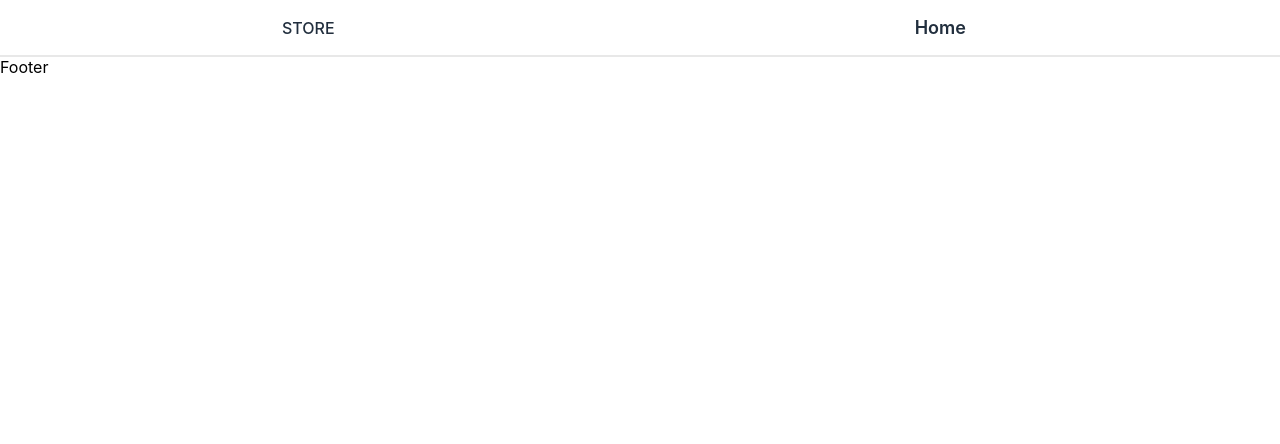
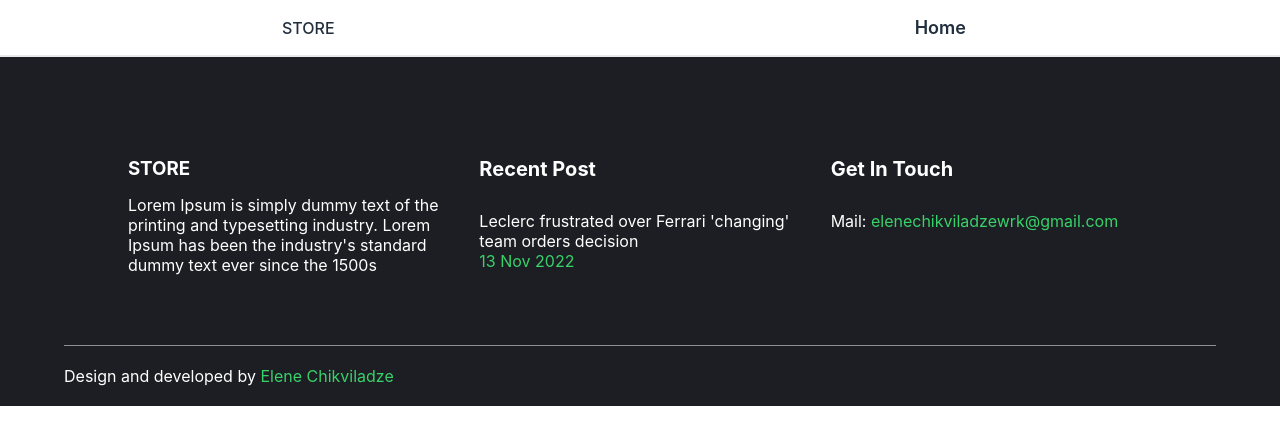
Before and after one commit to elenee/online-shop-fakestoreAPI, a React (Create React App) app: page / in a window 1280 px wide. Before the commit this address had no page. Shown: the top 444 px of the page. Built offline with nearby package versions, Linux system fonts and the light colour scheme.

Commit message:
footer done

```diff
--- /dev/null
+++ b/src/components/footer/Footer.css
@@ -0,0 +1,58 @@
+footer {
+  background-color: #1d1e23;
+  padding: 100px 0 0 0;
+  color: white;
+}
+.grid1 {
+  display: grid;
+  grid-template-columns: repeat(3, 1fr);
+  grid-gap: 30px;
+}
+.container1 {
+  max-width: 80%;
+  margin: auto;
+}
+footer p {
+  margin: 20px 0;
+  color: white;
+}
+footer h2 {
+  font-size: 20px;
+  margin-bottom: 30px;
+}
+footer li {
+  color: white;
+  margin-bottom: 15px;
+}
+footer a {
+  color: white;
+  text-decoration: none;
+}
+footer li::before {
+  content: "";
+  color: #e40613;
+  font-size: 40px;
+  vertical-align: middle;
+  line-height: 10px;
+  margin-right: 20px;
+}
+footer .box p {
+  margin: 0;
+  margin-top: 15px;
+}
+footer span {
+  color: #38d16a;
+  opacity: 1;
+}
+.legal {
+  display: flex;
+  justify-content: space-between;
+  border-top: 1px solid rgba(255, 255, 255, 0.5);
+  margin-top: 70px;
+  padding: 20px 0;
+}
+@media screen and (max-width: 1150px) {
+  footer .grid1 {
+    grid-template-columns: repeat(2, 1fr);
+  }
+}
--- a/src/components/footer/Footer.js
+++ b/src/components/footer/Footer.js
@@ -1,9 +1,36 @@
-import React from 'react'
+import React from "react";
+import "./Footer.css";
 
 const Footer = () => {
   return (
-    <div>Footer</div>
-  )
-}
+    <footer>
+      <div className="container1 grid1">
+        <div className="box">
+          <h3>STORE</h3>
+          <p>Lorem Ipsum is simply dummy text of the printing and typesetting
+            industry. Lorem Ipsum has been the industry's standard dummy text
+            ever since the 1500s
+          </p>
+        </div>
+        <div className="box">
+          <h2>Recent Post</h2>
+          <div className="text">
+            <p>Leclerc frustrated over Ferrari 'changing' team orders decision</p>
+            <span>13 Nov 2022</span>
+          </div>
+        </div>
+        <div className="box">
+          <h2>Get In Touch</h2>
+          <p>Mail: <span>elenechikviladzewrk@gmail.com</span></p>
+        </div>
+      </div>
+      <div className="container legal">
+        <label>
+          Design and developed by <span>Elene Chikviladze</span>
+        </label>
+      </div>
+    </footer>
+  );
+};
 
-export default Footer
+export default Footer;
```
